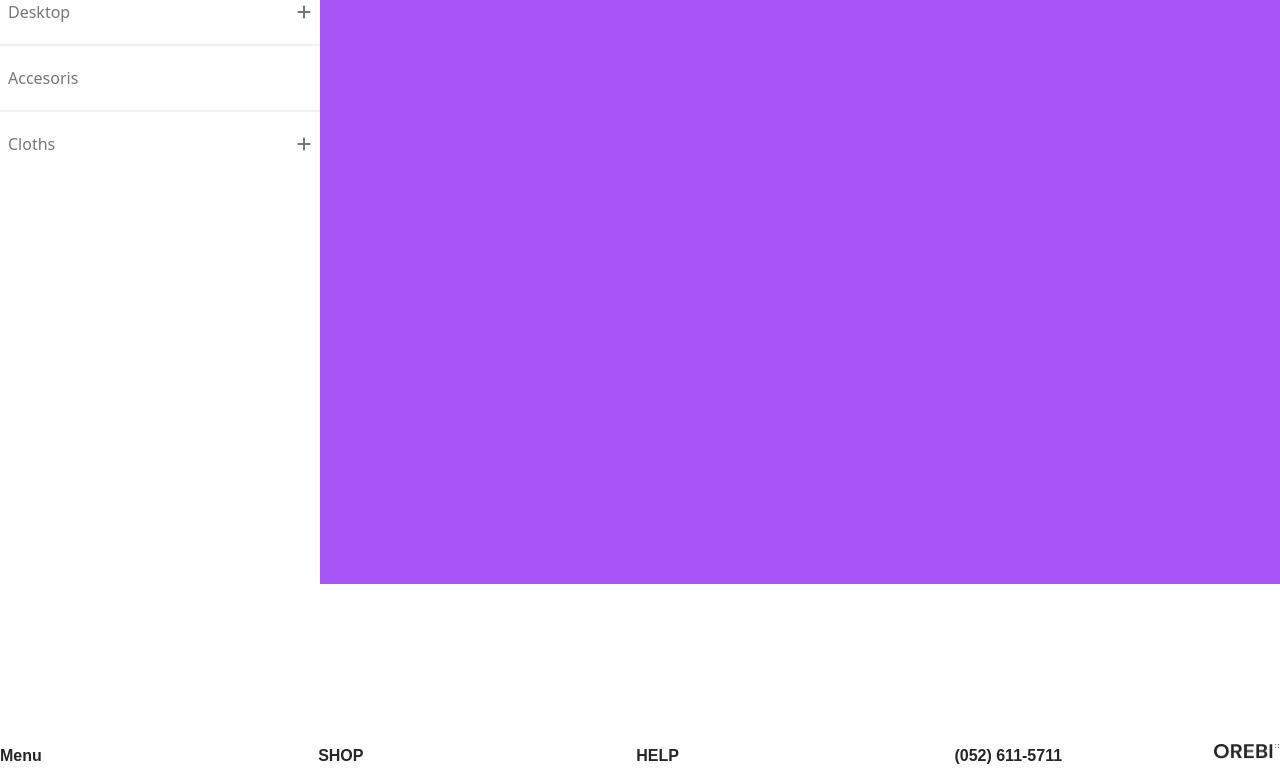
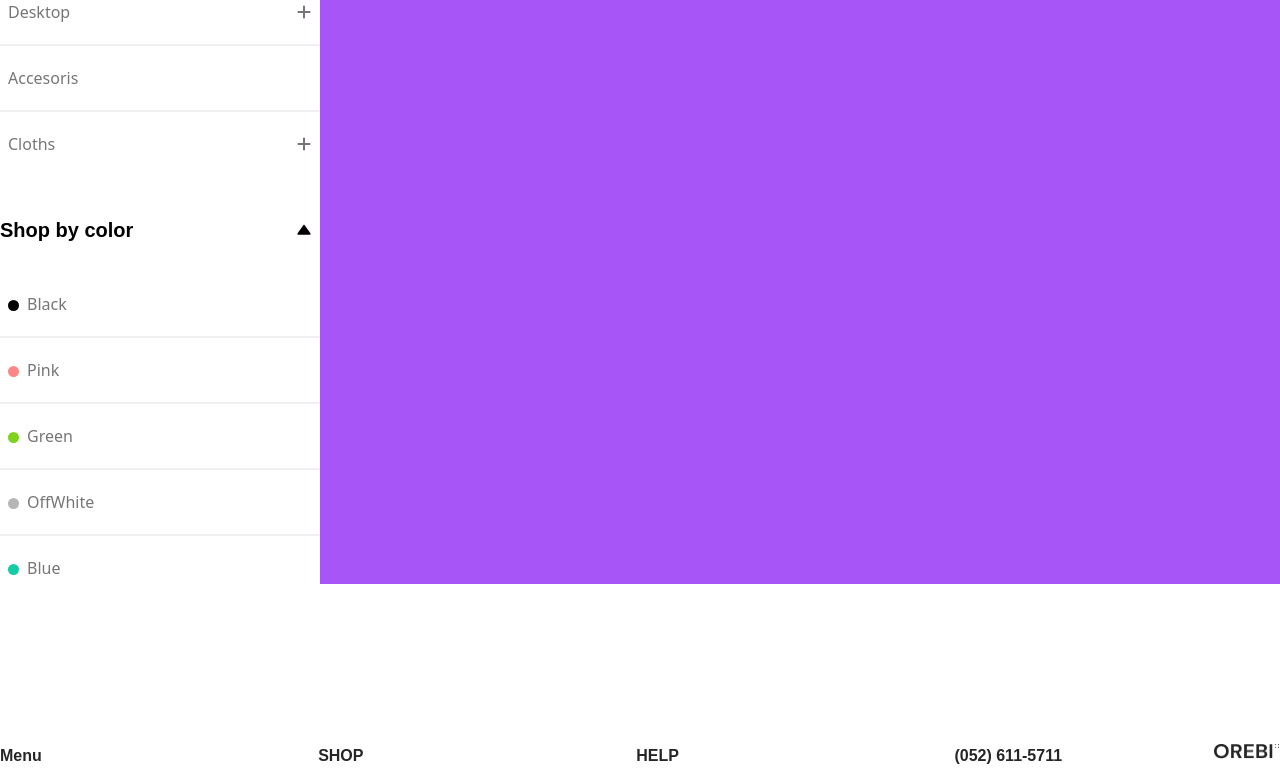
Before and after one commit to taufik69/FDR-2303-e-com, a React (Vite) app: page /shop in a window 1280 px wide. Shown: the part 674-1453 px from the top of the page. Built offline with nearby package versions, Linux system fonts and the light colour scheme.

Commit message:
shop by color done

```diff
--- a/Data/Data.js
+++ b/Data/Data.js
@@ -194,3 +194,11 @@ export const catagories = [
     ],
   },
 ];
+
+export const shopByColor = [
+  { id: 1, colorCode: "#000000", title: "Black" },
+  { id: 2, colorCode: "#FF8686", title: "Pink" },
+  { id: 3, colorCode: "#7ED321", title: "Green" },
+  { id: 4, colorCode: "#B6B6B6", title: "OffWhite" },
+  { id: 5, colorCode: "#15CBA5", title: "Blue" },
+];
--- /dev/null
+++ b/src/Component/CommonConponent/ShopLeftitem/ShopByColor.jsx
@@ -0,0 +1,35 @@
+import React from "react";
+import { BiSolidUpArrow } from "react-icons/bi";
+import Flex from "../Flex";
+
+const ShopByColor = ({ shopLeftTitle, shopCatagoryItem }) => {
+  return (
+    <div className="mt-10">
+      <div className="mb-7">
+        <Flex className={"items-center justify-between"}>
+          <h1 className="font-DMsans font-bold text-xl">
+            {shopLeftTitle ? shopLeftTitle : "Title Missing"}
+          </h1>
+          <BiSolidUpArrow className="mr-2" />
+        </Flex>
+      </div>
+      <div className="divide-y-2 divide-[#F0F0F0] divide-solid ">
+        {shopCatagoryItem?.map((item) => (
+          <div className="px-2 py-5">
+            <Flex className={"items-center gap-x-2"}>
+              <div
+                className="h-[11px] w-[11px] rounded-full mt-[3px] bg-red-500"
+                style={{ backgroundColor: `${item.colorCode}` }}
+              ></div>
+              <h2 className="text-secondary_font_color font-normal text-base  ">
+                {item.title}
+              </h2>
+            </Flex>
+          </div>
+        ))}
+      </div>
+    </div>
+  );
+};
+
+export default ShopByColor;
--- a/src/Component/ShopComponent/ShopLeft/ShopLeft.jsx
+++ b/src/Component/ShopComponent/ShopLeft/ShopLeft.jsx
@@ -1,7 +1,7 @@
-import React, { useState } from "react";
+import React from "react";
+import { catagories, shopByColor } from "../../../../Data/Data.js";
 import ShopCatagories from "../../CommonConponent/ShopLeftitem/ShopCatagories";
-import { catagories } from "../../../../Data/Data.js";
-
+import ShopByColor from "../../CommonConponent/ShopLeftitem/ShopByColor.jsx";
 const ShopLeft = ({ className }) => {
   return (
     <div className={className}>
@@ -9,6 +9,10 @@ const ShopLeft = ({ className }) => {
         catagoresData={catagories ? catagories : []}
         shopLeftTitle={"Shop by Category"}
       />
+      <ShopByColor
+        shopLeftTitle={"Shop by color"}
+        shopCatagoryItem={shopByColor ? shopByColor : []}
+      />
     </div>
   );
 };
```
Also changed, not shown: src/Component/CommonConponent/ShopLeftitem/ShopCatagories.jsx (+0 -9 lines).
